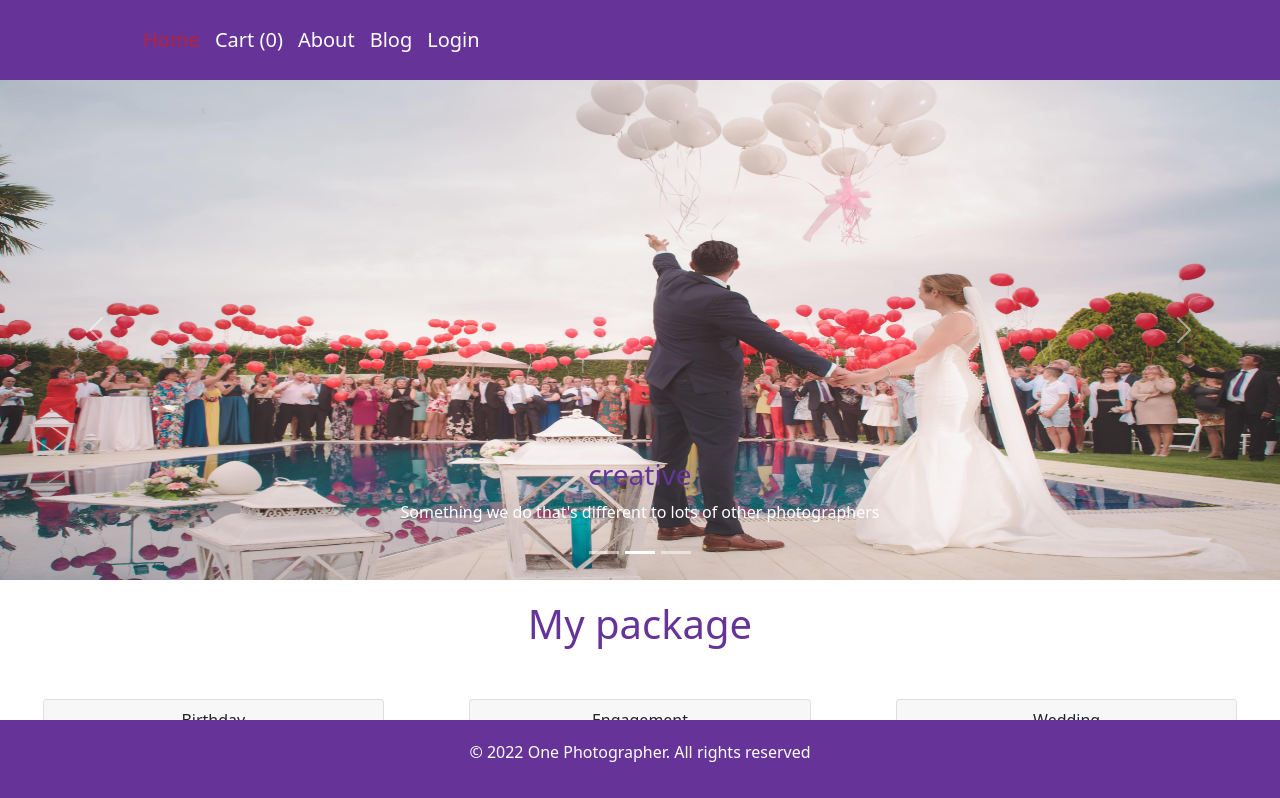
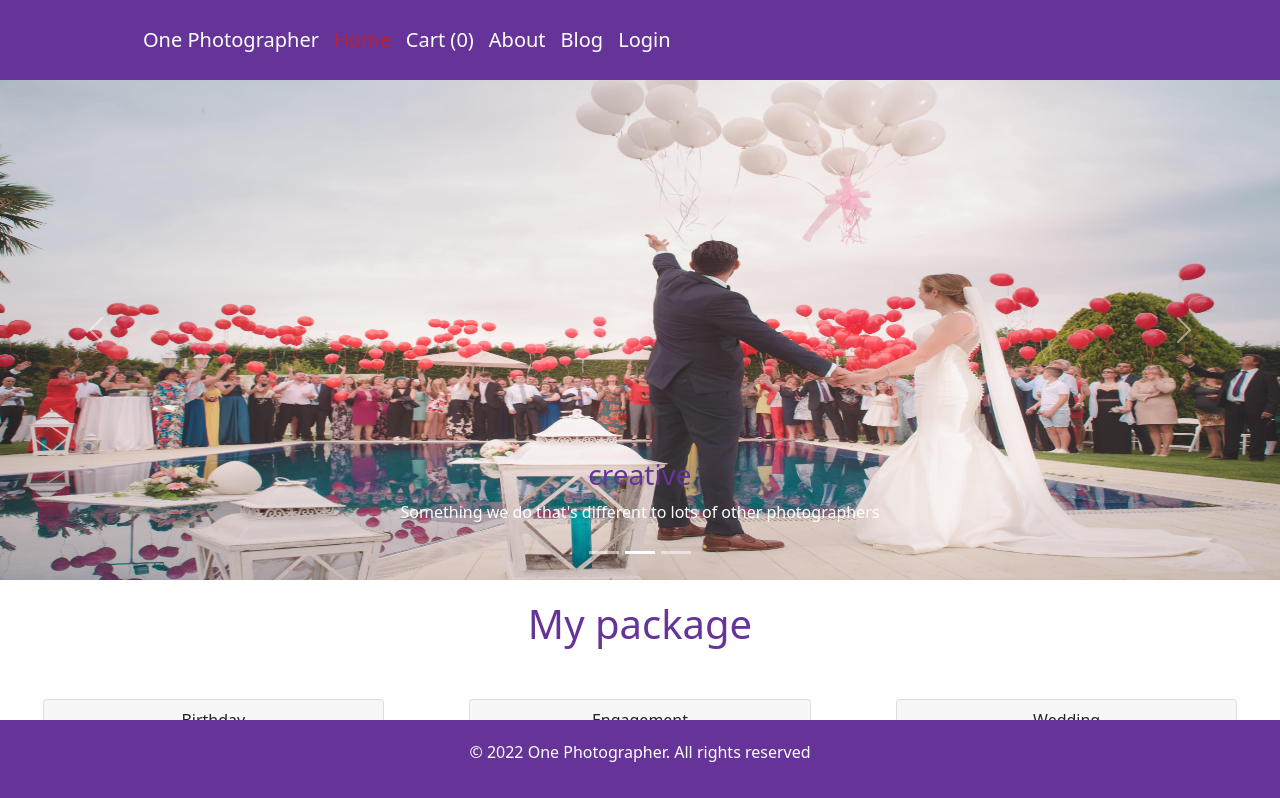
Before and after one commit to Arafin22/independent-service-provider, a React (Create React App) app: page / in a window 1280 px wide. Shown: the top 798 px of the page. Built offline with nearby package versions, Linux system fonts and the light colour scheme; no server answers.

Commit message:
duilded and final

```diff
--- a/src/Components/Navbar/Navbar.js
+++ b/src/Components/Navbar/Navbar.js
@@ -16,7 +16,10 @@ const Navbar = () => {
     console.log(cart);
     return (
         <nav>
-             <div className='link-container'>
+             <div>
+
+             <spam className='link'>One Photographer</spam>
+
         <NavLink
           className={({ isActive }) => (isActive ? "active-link" : "link")}
           to='/'
```
Also changed, not shown: firebase.json (added), 2 other files (tests, documents, lock files or other folders).
